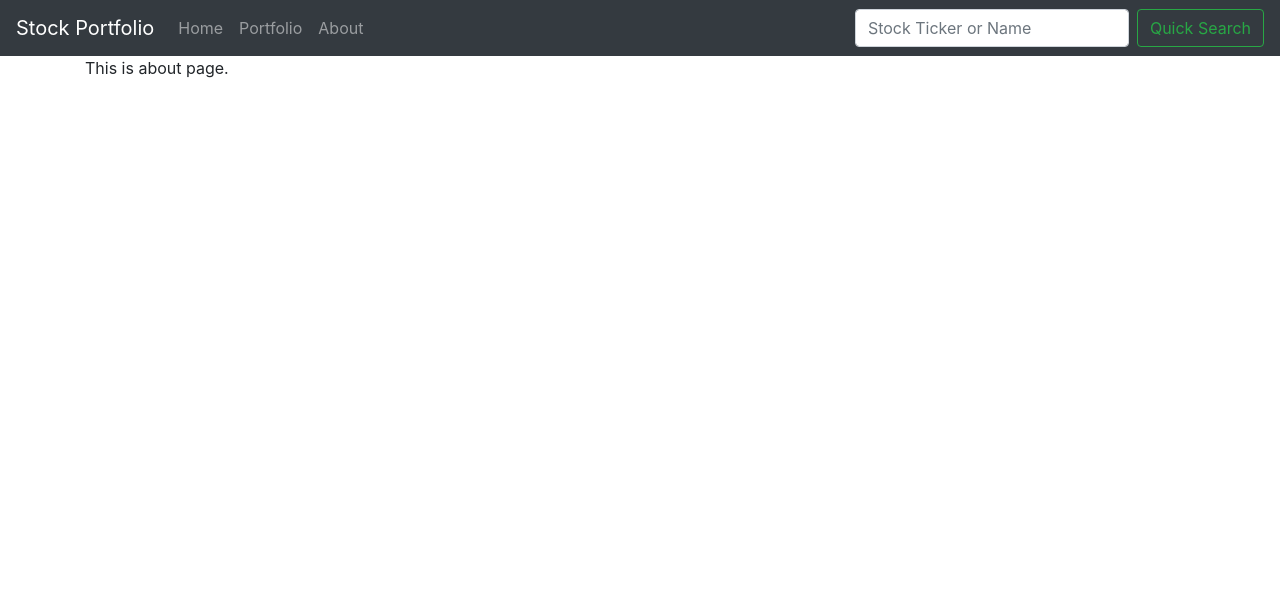
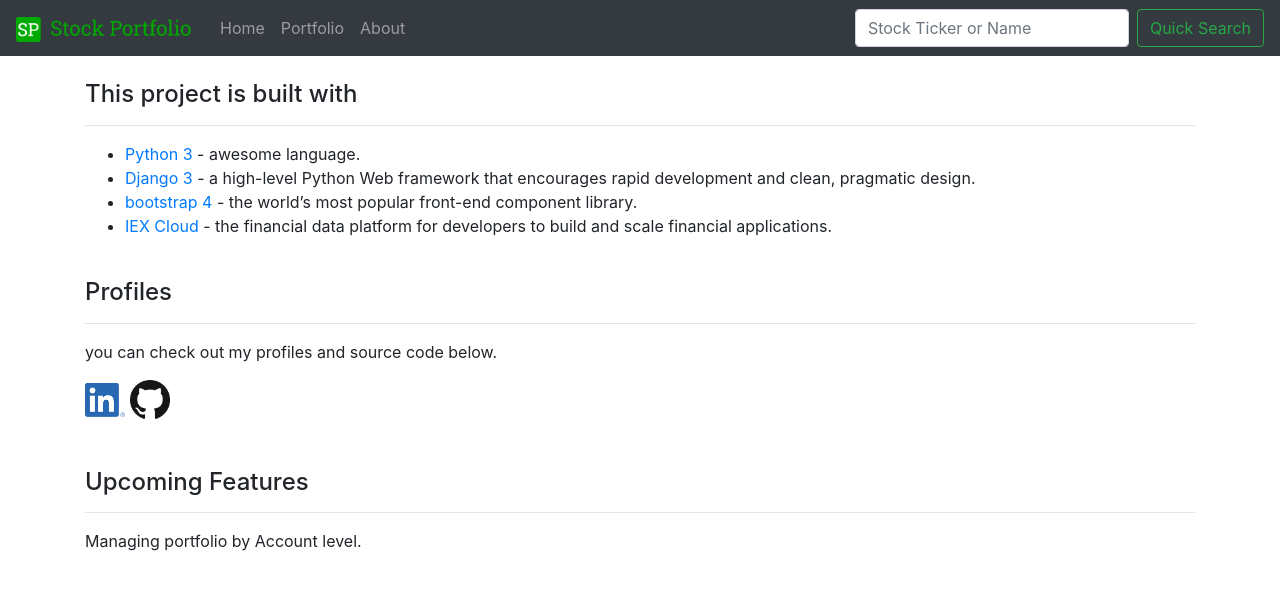
Before and after one commit to ptyadana/django-WEB-stock-portfolio-management, a Django app: template templates/quotes/about.html in a window 1280 px wide. Shown: the top 590 px of the page. Run offline with Django 3.2, Linux system fonts and the light colour scheme; the template is opened without the code that fills it, so the values that code supplies are empty; some libraries are stand-ins or nearby versions.

Commit message:
update templates pages and images

```diff
--- a/templates/base.html
+++ b/templates/base.html
@@ -1,4 +1,5 @@
 <!doctype html>
+{% load static %}
 <html lang="en">
   <head>
     <!-- Required meta tags -->
@@ -14,7 +15,7 @@
   </title>
   <body>
     <nav class="navbar navbar-expand-lg navbar-dark bg-dark">
-        <a class="navbar-brand" href="{% url 'home' %}">Stock Portfolio</a>
+        <a class="navbar-brand" href="{% url 'home' %}"><img style="width: 180px;"src="{% static "images/sp.png" %}" alt="Stock Portoflio"></a>
         <button class="navbar-toggler" type="button" data-toggle="collapse" data-target="#navbarSupportedContent" aria-controls="navbarSupportedContent" aria-expanded="false" aria-label="Toggle navigation">
           <span class="navbar-toggler-icon"></span>
         </button>
--- a/templates/quotes/about.html
+++ b/templates/quotes/about.html
@@ -1,9 +1,28 @@
 {% extends 'base.html' %}
+{% load static %}
 
 {% block title %}
 About
 {% endblock %}
 
 {% block content %}
-This is about page.
+<br>
+<h4>This project is built with</h4>
+<hr>
+<ul>
+    <li><a href="https://www.python.org/">Python 3</a> - awesome language.</li>
+    <li><a href="https://www.djangoproject.com/">Django 3</a> - a high-level Python Web framework that encourages rapid development and clean, pragmatic design.</li>
+    <li><a href="https://getbootstrap.com/">bootstrap 4</a> - the world’s most popular front-end component library.</li>
+    <li><a href="https://iexcloud.io/">IEX Cloud</a> - the financial data platform for developers to build and scale financial applications.</li>
+</ul>
+<br>
+<h4>Profiles</h4>
+<hr>
+<p>you can check out my profiles and source code below.</p>
+<a href="https://www.linkedin.com/in/phonethiriyadana"><img style="width:40px;" src="{% static 'images/linkedin.png'%}" alt="Linkedin Profile"></a>
+<a href="https://github.com/ptyadana/django-WEB-stock-portfolio-management"><img style="width:40px;" src="{% static 'images/GitHub-Mark-64px.png' %}" alt="Github Profile"></a>
+<br><br><br>
+<h4>Upcoming Features</h4>
+<hr>
+<p>Managing portfolio by Account level.</p>
 {% endblock %}
--- a/templates/quotes/home.html
+++ b/templates/quotes/home.html
@@ -30,9 +30,9 @@ Stock Portfolio
             <h1 class="display-4">Welcome to Stock Portfolio</h1>
             <p class="lead">Simple, yet powerful app which allows you to manage your stock portfolio !</p>
             <hr class="my-4">
-            <p>It uses API integration for getting real time stock information.</p>
+            <p>It uses API integration for getting real time stock information on the fly.</p>
             <p class="lead">
-            <a class="btn btn-primary btn-lg" href="{% url 'portfolio' %}" role="button">Let's get started</a>
+            <a class="btn btn-success btn-lg" href="{% url 'portfolio' %}" role="button">Let's get started</a>
             </p>
         </div>
     {% endif%}
```
Also changed, not shown: static/images/GitHub-Mark-64px.png (added), static/images/linkedin.png (added), static/images/sp.png (added), 1 other file.
